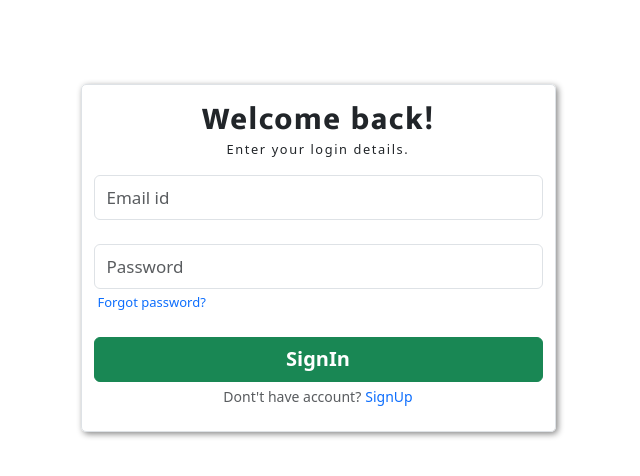
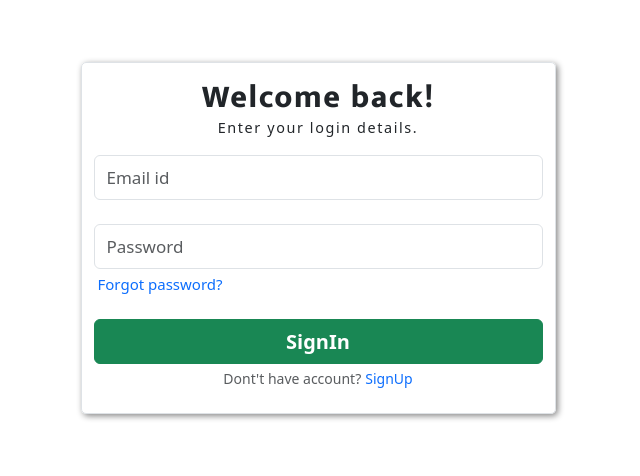
Before and after one commit to immanoj22/responsive-login, a plain HTML site: page index.html in a window 1280 px wide. Shown: the part 102-578 px from the top of the page, without its empty margins (322-962 px from the left). Drawn offline with nearby package versions, Linux system fonts and the light colour scheme; a web font is replaced by a local one.

Commit message:
Update style.css

```diff
--- a/style.css
+++ b/style.css
@@ -1,6 +1,6 @@
 .row{
     align-items: center;
-    height: 90vh;
+    height: 85vh;
 
 }
 .border{
@@ -27,7 +27,7 @@
     margin-bottom: -30px;
 }
 .forgot-pass{
-    font-size: 13px;
+    font-size: 15px;
     display: block;
 }
 .forgot-pass:active{
@@ -50,7 +50,7 @@
 }
 .details{
 
-    font-size: 0.8rem;
+    font-size: 0.9rem;
     letter-spacing: 0.1rem;
 }
 .form-control{
```
